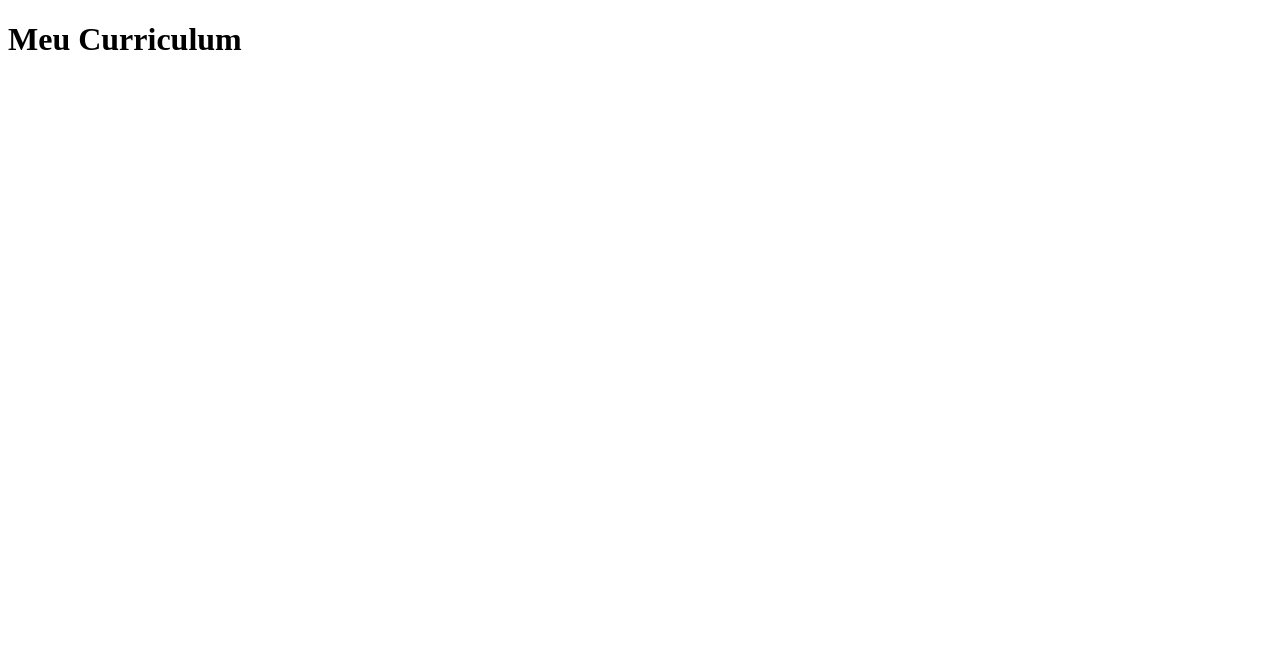
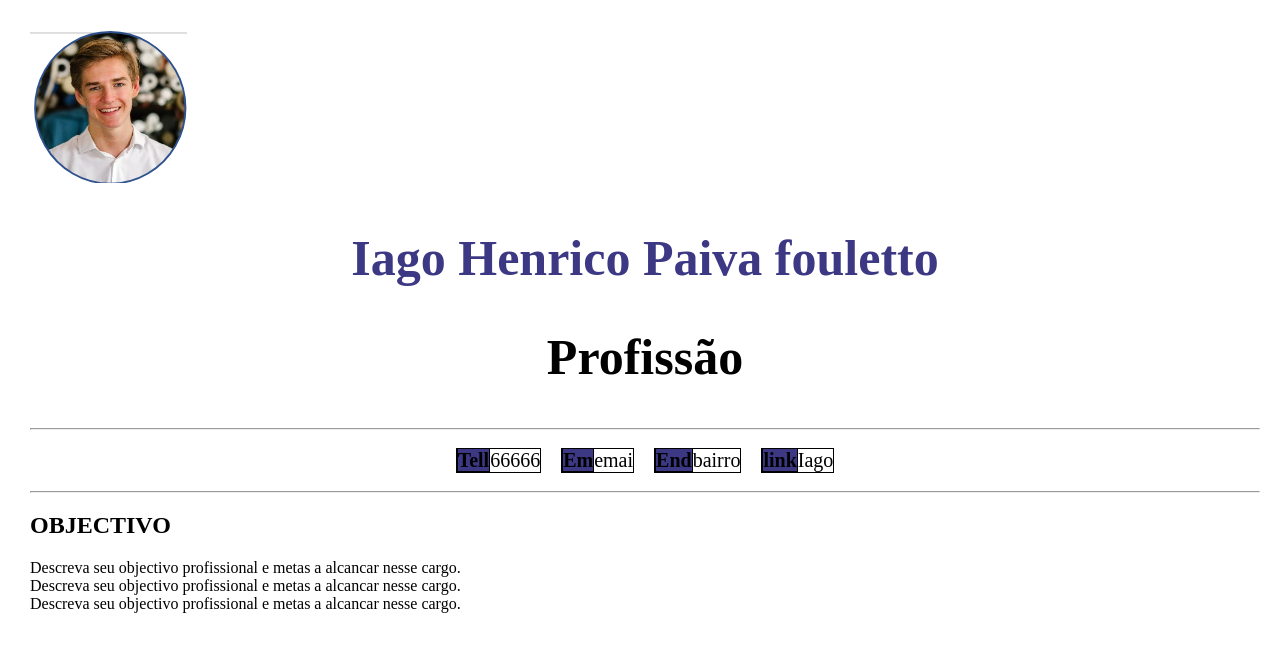
Before and after one commit to Iago1236/curriculum, a plain HTML site: page curriculum/index.html in a window 1280 px wide. Drawn offline with Linux system fonts and the light colour scheme.

Commit message:
new commit

```diff
--- /dev/null
+++ b/curriculum/css/style.css
@@ -0,0 +1,40 @@
+#titulo {
+    color: rgb(60, 56, 132);
+    text-align: center;
+    font-size: 50px;
+    font-family: Copperplate;
+}
+
+#titulo2 {
+    color: rgb(0, 0, 0);
+    text-align: center;
+    font-size: 50px;
+}
+#telefone {
+    background-color: rgb(60, 56, 132);
+    border: solid black 0.5px;
+}
+
+.dados {
+    display: flex;
+    flex-direction: row;
+    justify-content: center;
+}
+
+.div1 {
+    margin: 10px;
+    border: solid black 0.5px;
+    font-size: 20px;
+}
+
+body {
+    margin-top: 30px;
+    margin-left: 30px;
+    margin-right: 20px;
+    margin-bottom: 20px;
+
+    margin-top: 1px solid lightgrey;
+    margin-left: 1px solid lightgrey;
+    margin-right: 1px solid lightgrey;
+    margin-bottom: 1px solid lightgrey;
+}
--- a/curriculum/index.html
+++ b/curriculum/index.html
@@ -3,9 +3,33 @@
 <head>
     <meta charset="UTF-8">
     <meta name="viewport" content="width=device-width, initial-scale=1.0">
+    <link rel="stylesheet" href="./css/style.css" />
     <title>Curriculum Vitae</title>
 </head>
 <body>
-    <h1>Meu Curriculum</h1>
+<section class="grup1">
+    <div class="imagem"><img src="imagem/Captura de tela 2024-06-28 100212.png" alt="#"></div>
+
+    <h1 id="titulo">Iago Henrico Paiva fouletto</h1>
+    <h2 id="titulo2">Profissão</h2>
+    <hr>
+    <div class="dados">
+        <div class="div1"><strong id="telefone">Tell</strong>66666</div>
+        <div class="div1"><strong id="telefone">Em</strong>emai</div>
+        <div class="div1"><strong id="telefone">End</strong>bairro</div>
+        <div class="div1"><strong id="telefone">link</strong>Iago</div>
+    </div>
+
+            <hr>
+            <h1> OBJECTIVO </h1>
+
+            <p>
+                Descreva seu objectivo profissional e metas a alcancar nesse cargo.<br>
+                Descreva seu objectivo profissional e metas a alcancar nesse cargo.<br>
+                Descreva seu objectivo profissional e metas a alcancar nesse cargo.
+                </p>
+    </div>
+
+</section>
 </body>
 </html>
```
Also changed, not shown: curriculum/imagem/Captura de tela 2024-06-28 100212.png (added), curriculum/imagem/imagem_iago.png (added).
